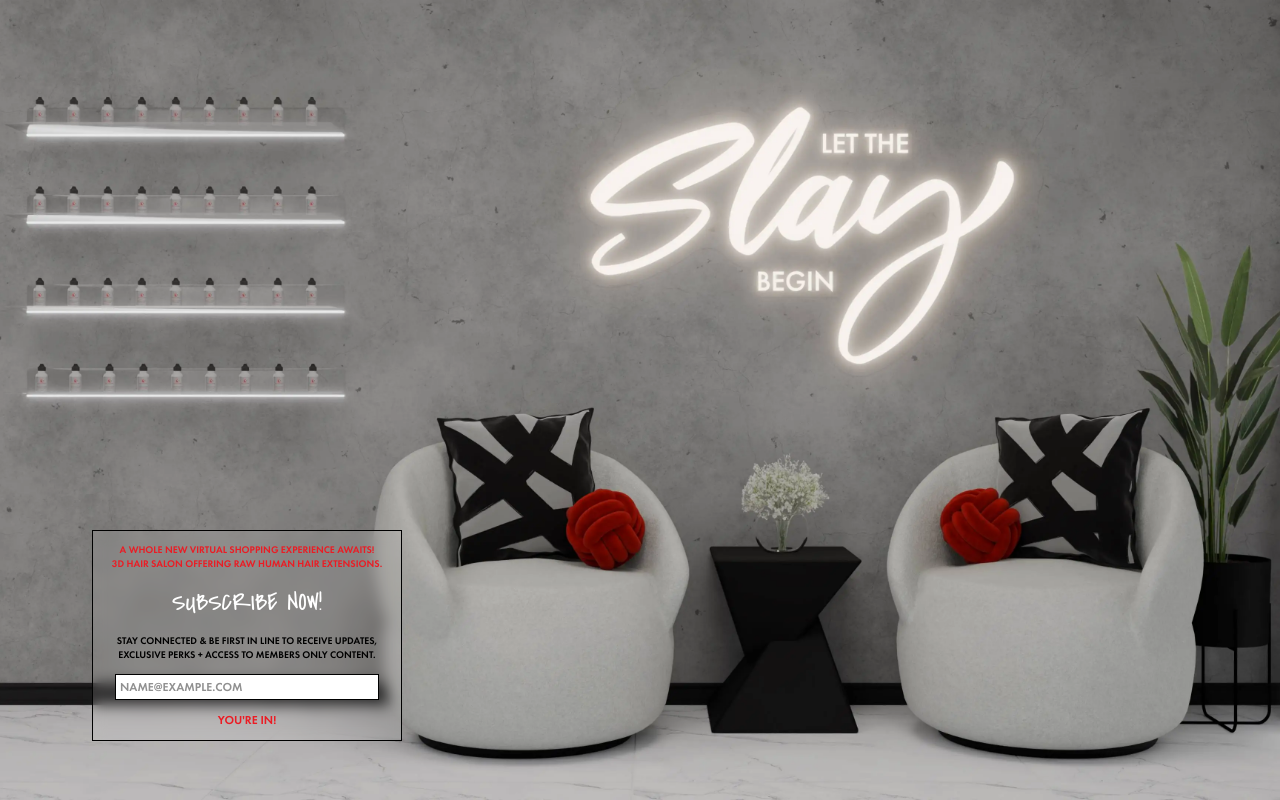
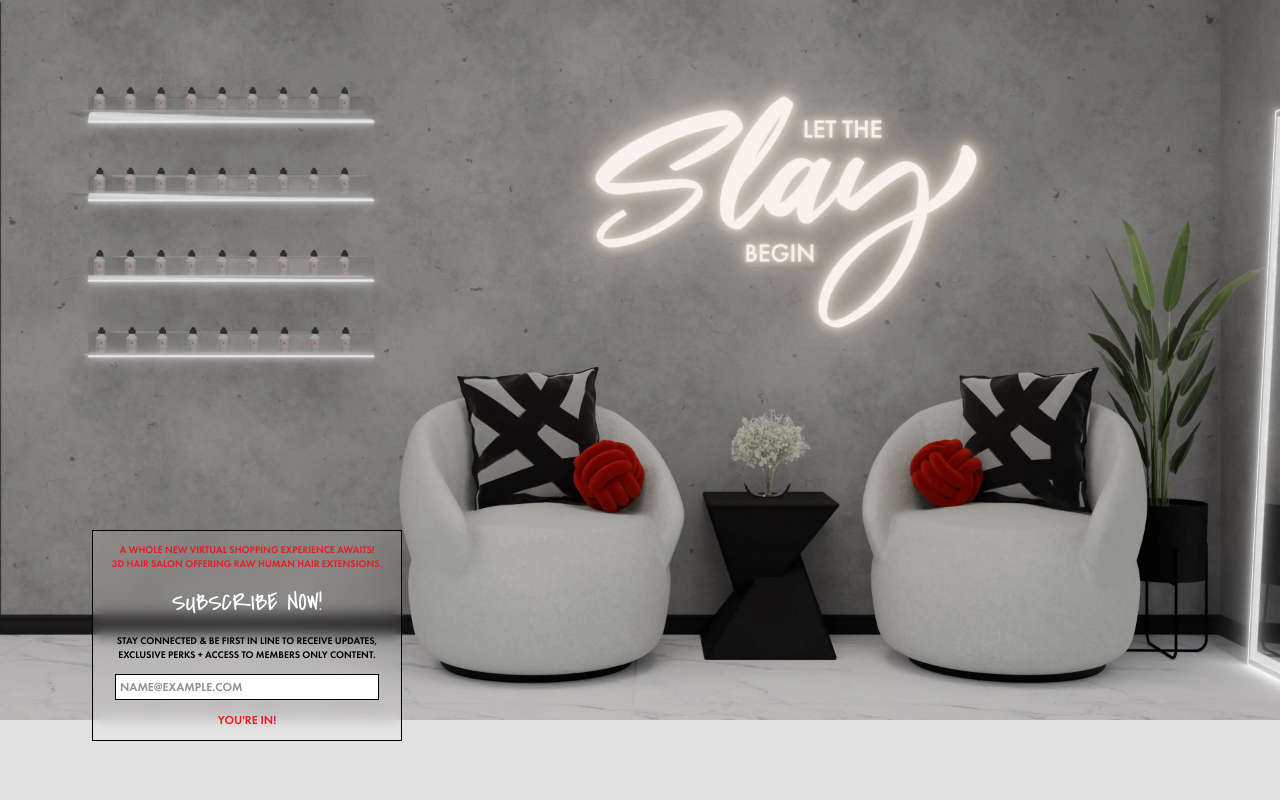
Before and after one commit to yoteenz/CSLP, a React (Vite) app: page / in a window 1280 px wide. Both pictures are taken after typing "name@example.com" into the empty fields and a click on the input "SIGN UP". Built offline with nearby package versions, Linux system fonts and the light colour scheme.

Commit message:
Fix desktop background: Change from cover to contain to show full image including marble floor

```diff
--- a/src/pages/ComingSoonPage.tsx
+++ b/src/pages/ComingSoonPage.tsx
@@ -234,7 +234,15 @@ export default function ComingSoonPage() {
   return (
     <div className="lading-page bg-[#7b7a78]">
       {/* Desktop Screen */}
-      <div className="bg-desktop flex flex-col relative">
+      <div className="bg-desktop flex flex-col relative" style={{
+        backgroundImage: 'url(/assets/CS desktop-background.webp)',
+        backgroundColor: '#e2e2e2',
+        backgroundSize: 'contain',
+        backgroundPosition: 'center top',
+        backgroundRepeat: 'no-repeat',
+        minHeight: '100vh',
+        height: 'auto'
+      }}>
         <div className="wrapWidth flex h-full">
         </div>
         <div className="absolute bottom-0 left-0 mb-[59px] w-[310px] z-10 ml-[92px]">
```
